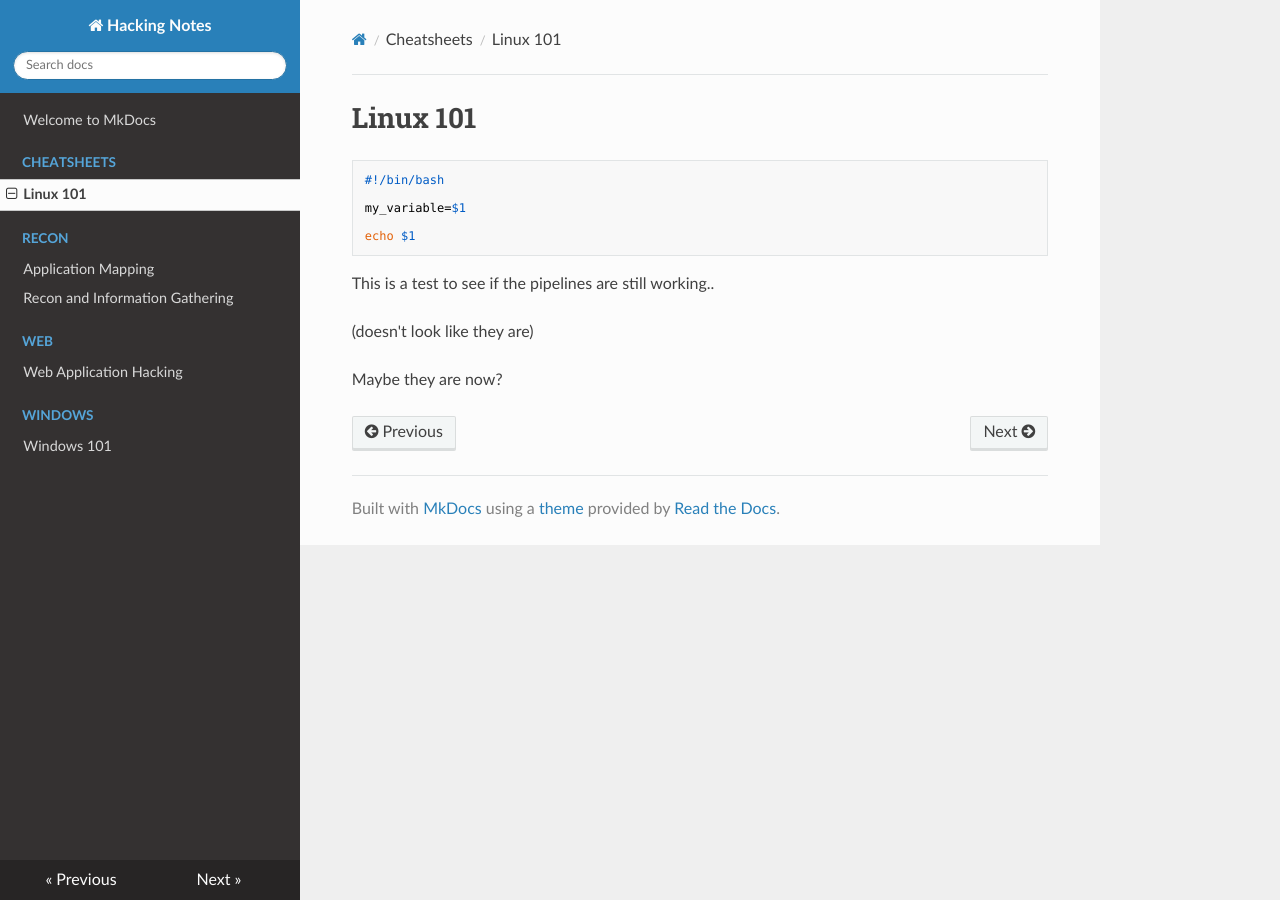
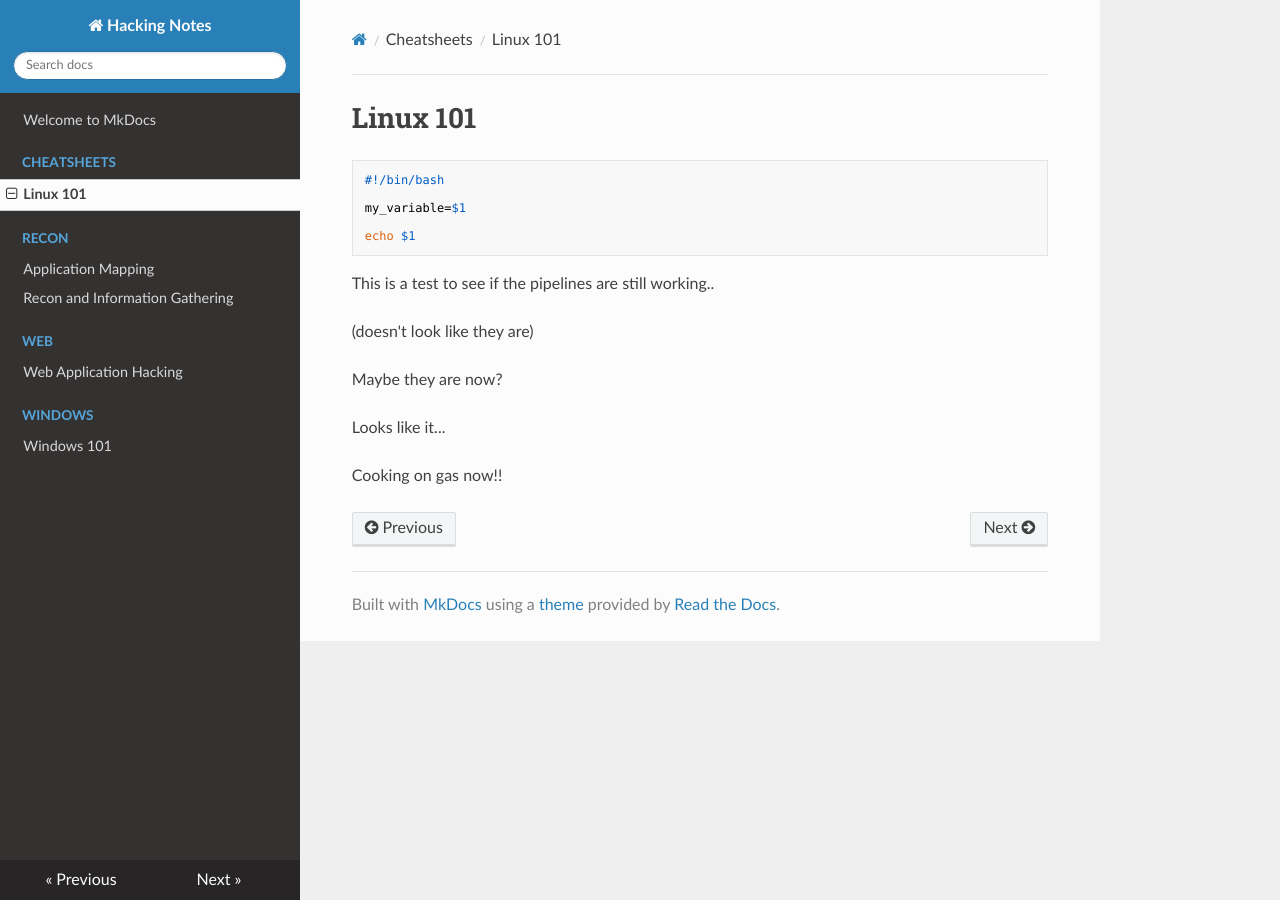
Before and after one commit to bull-sec/hacking-notes, an MkDocs documentation site: the page built from docs/Cheatsheets/linux.md, in a window 1280 px wide. Built offline with MkDocs 1.6.1, drawn with Linux system fonts in a browser that asks for light colours; nearby versions of some CDN libraries.

Commit message:
final test

```diff
--- a/docs/Cheatsheets/linux.md
+++ b/docs/Cheatsheets/linux.md
@@ -13,3 +13,7 @@ This is a test to see if the pipelines are still working..
 (doesn't look like they are)
 
 Maybe they are now?
+
+Looks like it...
+
+Cooking on gas now!!
```
